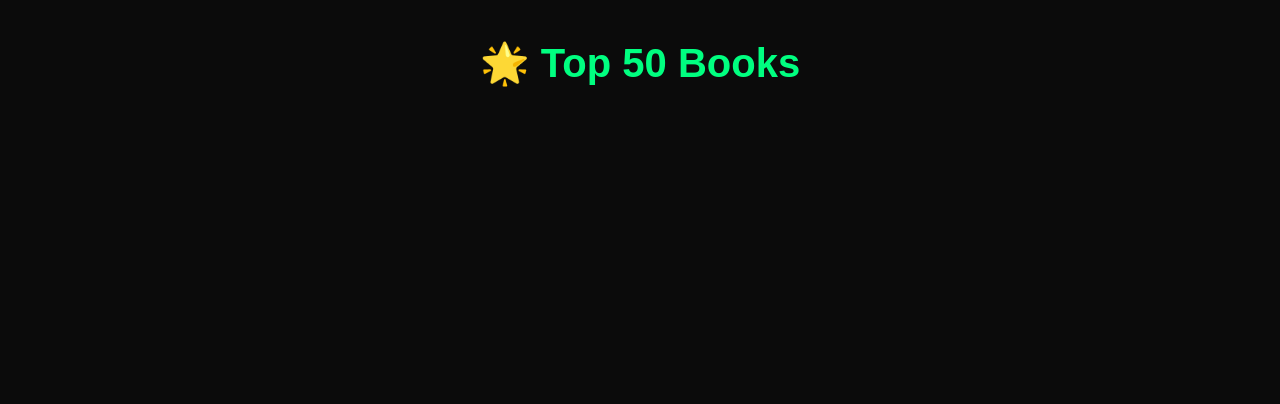
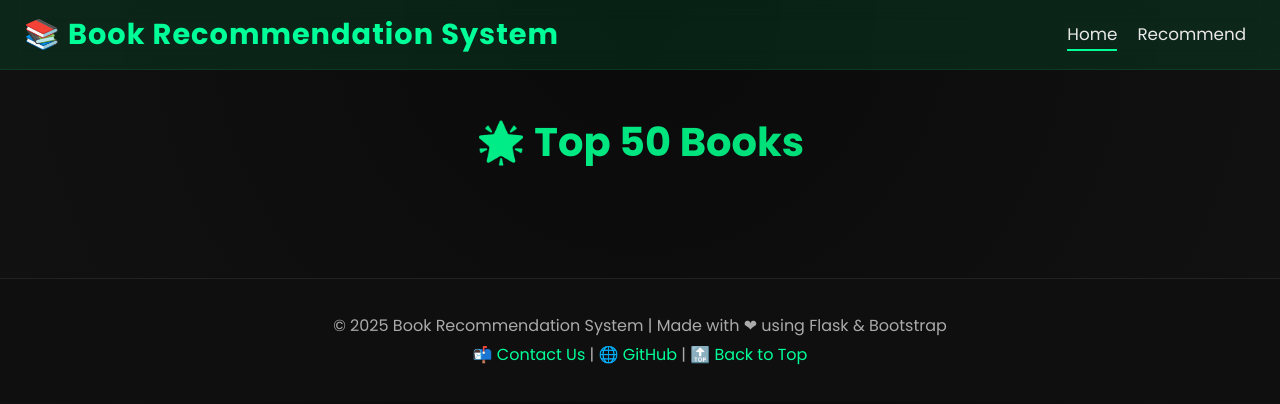
Before and after one commit to Nandini776/Recommendation-System, a Flask app: template templates/index.html in a window 1280 px wide. Shown: the top 404 px of the page. Run offline with Flask 3, Linux system fonts and the light colour scheme; the template is opened without the code that fills it, so the values that code supplies are empty; parts of the project's set-up code (start-up, migrations or seed data) failed here and were passed over.

Commit message:
Update index.html

```diff
--- a/templates/index.html
+++ b/templates/index.html
@@ -2,106 +2,165 @@
 <html lang="en">
 <head>
   <meta charset="UTF-8">
-    <meta name="viewport" content="width=device-width, initial-scale=1.0">
-    <title>Top 50 Books</title>
-
+  <title>Book Recommendation System</title>
+  <link href="https://cdn.jsdelivr.net/npm/bootstrap@5.3.8/dist/css/bootstrap.min.css" rel="stylesheet">
+  <link href="https://fonts.googleapis.com/css2?family=Poppins:wght@400;600;700&display=swap" rel="stylesheet">
   <style>
     body {
-            background-color: #0b0b0b;
-            color: #ffffff;
+      background: radial-gradient(circle at top, #0a0a0a, #121212);
+      color: #f8f9fa;
       font-family: 'Poppins', sans-serif;
-            margin: 0;
-            padding: 0;
+      overflow-x: hidden;
     }
 
-        h1 {
-            text-align: center;
-            color: #00ff80;
-            margin-top: 40px;
-            font-size: 2.5rem;
+    /* Navbar */
+    .navbar {
+      background: rgba(0, 166, 90, 0.15);
+      backdrop-filter: blur(12px);
+      border-bottom: 1px solid rgba(0, 255, 120, 0.1);
+      position: sticky;
+      top: 0;
+      z-index: 1000;
+    }
+    .navbar-brand {
+      font-weight: 700;
+      font-size: 1.8rem;
+      color: #00ff99 !important;
+      letter-spacing: 1px;
+    }
+    .nav-link {
+      color: #e8e8e8 !important;
+      font-size: 1.05rem;
+      margin: 0 10px;
+      position: relative;
+      transition: 0.3s;
+    }
+    .nav-link::after {
+      content: '';
+      position: absolute;
+      bottom: -4px;
+      left: 0;
+      width: 0;
+      height: 2px;
+      background-color: #00ff99;
+      transition: width 0.3s;
+    }
+    .nav-link:hover::after,
+    .nav-link.active::after {
+      width: 100%;
     }
 
-        .book-grid {
-            display: flex;
-            flex-wrap: wrap;
-            justify-content: center;
-            gap: 25px;
-            padding: 40px;
+    /* Title */
+    h1 {
+      background: linear-gradient(90deg, #00ff99, #00cc66);
+      -webkit-background-clip: text;
+      -webkit-text-fill-color: transparent;
+      font-size: 2.5rem;
+      font-weight: 700;
+      margin-bottom: 2rem;
     }
 
-        .book-item {
-            background-color: #1a1a1a;
-            border-radius: 12px;
-            box-shadow: 0 4px 10px rgba(0,0,0,0.4);
-            padding: 15px;
-            text-align: center;
-            width: 200px;
-            transition: transform 0.3s ease, box-shadow 0.3s ease;
+    /* Cards */
+    .card {
+      height:24rem;
+      border: none;
+      background: linear-gradient(145deg, #1a1a1a, #101010);
+      border-radius: 20px;
+      transition: all 0.4s ease;
+    }
+    .card:hover {
+      transform: translateY(-8px) scale(1.03);
+      box-shadow: 0 0 25px rgba(0, 255, 120, 0.2);
+    }
+    .card img {
+       position: relative;
+       align-items: center;
+       width: max-content;
+       left:25%;
+
+    }
+    .card:hover img {
+      opacity: 0.85;
+    }
+    .card-body h4 {
+      font-size: 1.1rem;
+      font-weight: 600;
+      color: #fff;
+    }
+    .card-body p {
+      color: #ccc;
+      margin-bottom: 0.4rem;
+      font-size: 0.9rem;
     }
 
-        .book-item:hover {
-            transform: translateY(-8px);
-            box-shadow: 0 6px 14px rgba(0,0,0,0.6);
+    /* Footer */
+  /* Footer */
+footer {
+  background: #0f0f0f;
+  border-top: 1px solid #222;
+  padding: 30px 0;
+  color: #aaa;
+  margin-top: 80px;
+  text-align: center; /* Center all text */
 }
 
-        .book-cover {
-            width: 180px;
-            height: 270px;
-            object-fit: contain;   /* ensures no cropping */
-            border-radius: 10px;
-            background-color: #111;
-            margin-bottom: 10px;
+footer a {
+  color: #00ff99;
+  text-decoration: none;
+  transition: 0.3s;
 }
 
-        .book-title {
-            font-size: 1rem;
-            font-weight: 600;
-            color: #00ffcc;
-            margin-bottom: 5px;
+footer a:hover {
+  color: #00cc70;
+  text-decoration: underline;
 }
 
-        .book-author {
-            font-size: 0.9rem;
-            color: #bbbbbb;
-            margin-bottom: 8px;
+footer p {
+  margin: 5px 0; /* Add small spacing between lines */
 }
 
-        .book-rating {
-            font-size: 0.85rem;
-            color: #ffaa00;
-        }
-
-        .book-votes {
-            font-size: 0.8rem;
-            color: #888;
-        }
-
-        @media (max-width: 768px) {
-            .book-item {
-                width: 45%;
-            }
-        }
-
-        @media (max-width: 480px) {
-            .book-item {
-                width: 90%;
-            }
-        }
   </style>
 </head>
 <body>
-    <h1>🌟 Top 50 Books</h1>
 
-    <div class="book-grid">
-        {% for i in range(0, book_name|length) %}
-        <div class="book-item">
-            <img src="{{ image[i] }}" alt="{{ book_name[i] }}" class="book-cover">
-            <div class="book-title">{{ book_name[i] }}</div>
-            <div class="book-author">{{ author[i] }}</div>
-            <div class="book-rating">⭐ {{ rating[i]|round(2) }}</div>
-            <div class="book-votes">{{ votes[i] }} votes</div>
+  <!-- Navbar -->
+  <nav class="navbar navbar-expand-lg navbar-dark px-4">
+    <a class="navbar-brand" href="/">📚 Book Recommendation System</a>
+    <div class="ms-auto d-flex align-items-center">
+      <a href="/" class="nav-link active">Home</a>
+      <a href="/recommend" class="nav-link">Recommend</a>
+    </div>
+  </nav>
+
+  <!-- Main -->
+  <div class="container mt-5">
+    <h1 class="text-center">🌟 Top 50 Books</h1>
+    <div class="row mt-4">
+      {% for i in range(book_name|length) %}
+      <div class="col-md-3 col-sm-4">
+        <div class="card text-white">
+          <img src="{{ image[i] }}" alt="{{ book_name[i] }}">
+          <div class="card-body">
+            <h4>{{ book_name[i] }}</h4>
+            <p><strong>Author:</strong> {{ author[i] }}</p>
+            <p><strong>Votes:</strong> {{ votes[i] }}</p>
+            <p><strong>Rating:</strong> ⭐ {{ rating[i]|round(2) }}</p>
+          </div>
+        </div>
       </div>
       {% endfor %}
     </div>
+  </div>
+
+  <!-- Footer -->
+  <footer>
+    <p>© 2025 Book Recommendation System | Made with ❤ using Flask & Bootstrap</p>
+    <p>
+      📬 <a href="mailto:nandini9107@gmail.com">Contact Us</a> |
+      🌐 <a href="https://github.com/Nandini776" target="_blank">GitHub</a> |
+      <a href="#">🔝 Back to Top</a>
+    </p>
+  </footer>
+
 </body>
 </html>
```
Lines whose indentation alone changed are shown as unchanged.
